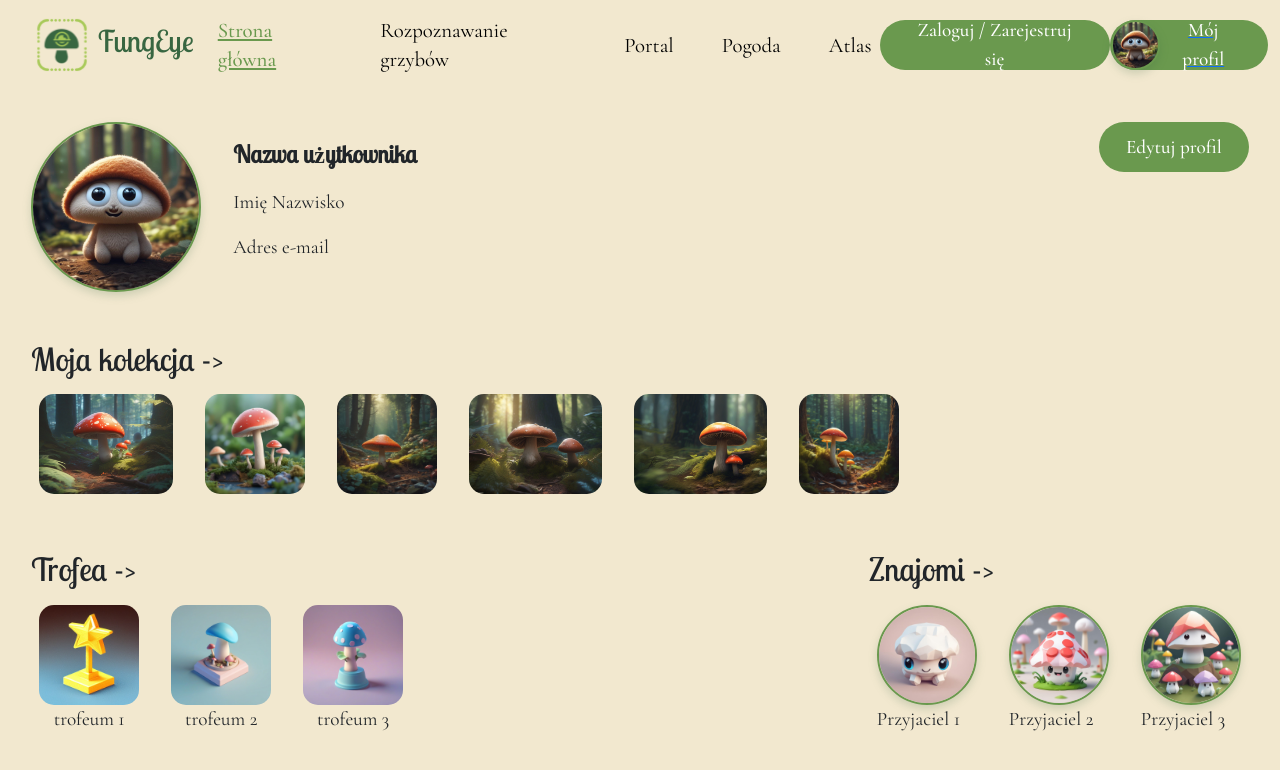
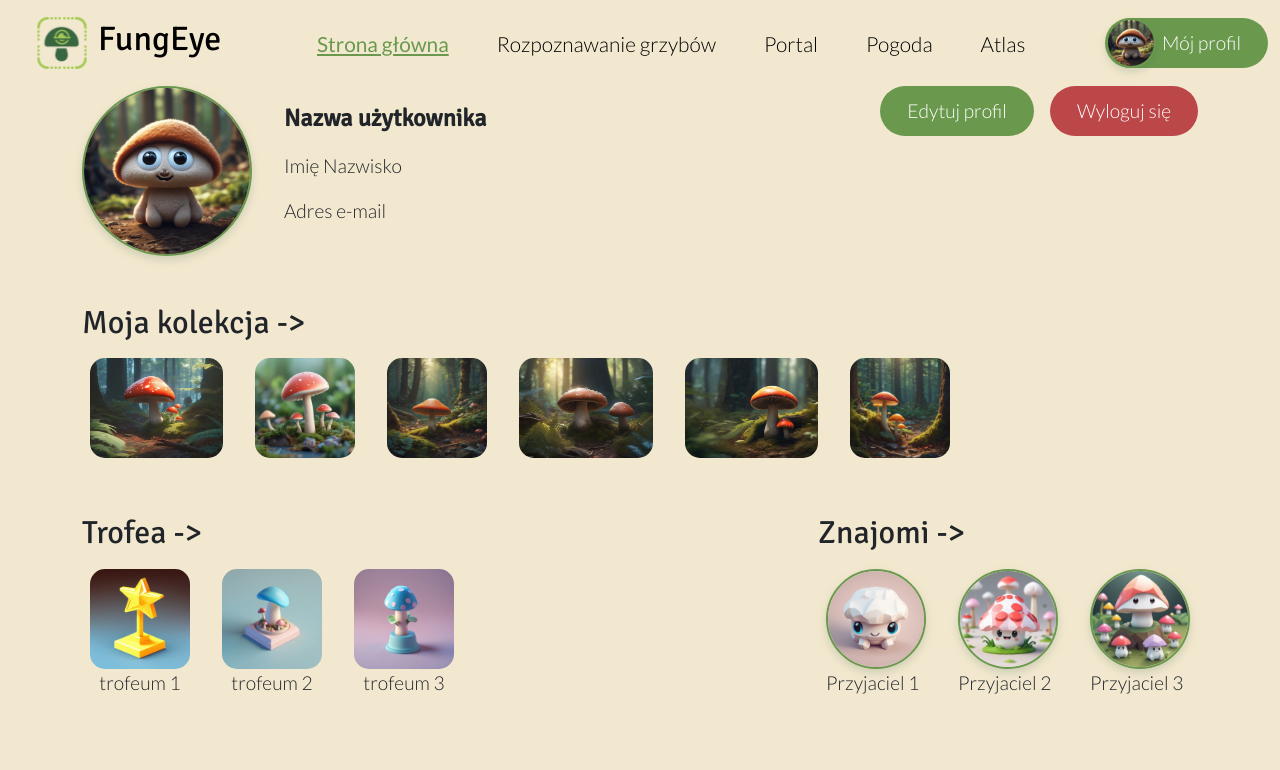
Before and after one commit to Bakkonrad/FungEye, a Vue app in the folder FungEyeApp/: page /my-profile in a window 1280 px wide. Shown: the top 770 px of the page. Built offline with nearby package versions, Linux system fonts and the light colour scheme.

Commit message:
added logout button to myProfile, changed fonts to sans serif

```diff
--- a/FungEyeApp/package.json
+++ b/FungEyeApp/package.json
@@ -9,8 +9,11 @@
     "preview": "vite preview"
   },
   "dependencies": {
+    "@fontsource/acme": "^5.0.19",
     "@fontsource/cormorant-garamond": "^5.0.13",
+    "@fontsource/lato": "^5.0.21",
     "@fontsource/lobster-two": "^5.0.19",
+    "@fontsource/signika": "^5.0.20",
     "bootstrap": "^5.3.3",
     "vue": "^3.4.21",
     "vue-router": "^4.3.0"
--- a/FungEyeApp/src/App.vue
+++ b/FungEyeApp/src/App.vue
@@ -1,10 +1,9 @@
 <script setup>
 import { RouterLink, RouterView } from "vue-router";
 
-import "@fontsource/cormorant-garamond";
-import "@fontsource/cormorant-garamond/500.css";
-import "@fontsource/cormorant-garamond/600.css";
-import "@fontsource/lobster-two";
+import "@fontsource/signika";
+import "@fontsource/lato";
+import "@fontsource/lato/300.css";
 </script>
 
 <script>
@@ -27,7 +26,7 @@ export default {
 /* body */
 body {
   background-color: #f2e8cf !important;
-  font-family: "Cormorant Garamond";
+  font-family: "Lato";
   /* zmienne css, przykładowe użycie: color: var(--dark-green); */
   --dark-green: #386641;
   --green: #6a994e;
@@ -38,27 +37,33 @@ body {
 
 /* fonts */
 h1 {
-  font-family: "Lobster Two";
+  font-family: "Signika";
   font-size: 3em;
 }
 
 h2 {
-  font-family: "Lobster Two";
+  font-family: "Signika";
   font-size: 2em;
 }
 
 h3 {
-  font-family: "Lobster Two";
+  font-family: "Signika";
   font-size: 1.5em;
 }
 
 p {
-  font-family: "Cormorant Garamond";
+  font-family: "Lato";
+  font-weight: 300;
   font-size: 1.2em;
 }
 
+ul {
+  font-family: "Lato";
+  font-weight: 300;
+}
+
 /* buttons */
-.fungeye-default-button {
+.fungeye-default-button, .fungeye-red-button {
   display: flex;
   flex-direction: row;
   justify-content: center;
@@ -73,8 +78,9 @@ p {
   color: white;
   border-radius: 35px;
 
-  font-family: "Cormorant Garamond";
-  font-weight: 500;
+  /* font-family: "Cormorant Garamond"; */
+  font-family: "Lato";
+  font-weight: 300;
   font-size: 1.2em;
   height: 50px;
 }
@@ -88,6 +94,29 @@ p {
 .fungeye-default-button:active,
 .fungeye-default-button:active:focus {
   background: var(--dark-green);
+  color: white;
+  font-weight: 600;
+}
+
+.fungeye-default-button:disabled {
+  background: var(--light-green);
+  color: white;
+}
+
+.fungeye-red-button {
+  background: var(--red);
+  color: white;
+}
+
+.fungeye-red-button:hover {
+  background: #712b2c;
+  color: white;
+}
+
+.fungeye-red-button:focus,
+.fungeye-red-button:active,
+.fungeye-red-button:active:focus {
+  background: #712b2c;
   color: white;
   font-weight: 600;
 }
--- a/FungEyeApp/src/components/Footer.vue
+++ b/FungEyeApp/src/components/Footer.vue
@@ -14,7 +14,7 @@
 
   <style>
   .footer {
-    border-top: 1px solid #386641;
+    border-top: 1px solid;
     padding: 1px 0;
     text-align: center;
     font-size: 14px;
@@ -30,6 +30,8 @@
   }
 
   .copyright {
+    font-family: "Lato";
+    font-weight: 300;
     float: left;
   }
   </style>
--- a/FungEyeApp/src/components/Logo.vue
+++ b/FungEyeApp/src/components/Logo.vue
@@ -25,9 +25,10 @@ export default {
 }
 
 #logo-text {
-    font-family: "Lobster Two";
-    font-size: 1.5em;
-    color: var(--dark-green);
+    /* font-family: "Lobster Two"; */
+    font-family: "Signika";
+    font-size: 1.7em;
+    /* color: var(--dark-green); */
 }
 
 </style>
--- a/FungEyeApp/src/components/Navbar.vue
+++ b/FungEyeApp/src/components/Navbar.vue
@@ -32,8 +32,8 @@
           </li>
         </ul>
     </div>
-    <RouterLink to="/log-in" class="btn fungeye-default-button" id="logInButton">Zaloguj / Zarejestruj się</RouterLink>
-    <RouterLink to="/my-profile"><MyProfileButton /></RouterLink>
+    <RouterLink to="/log-in" class="btn fungeye-default-button" id="logInButton" v-if="!loggedIn">Zaloguj / Zarejestruj się</RouterLink>
+    <RouterLink to="/my-profile" id="myProfileButton" v-else><MyProfileButton /></RouterLink>
     </div>
   </nav>
 </template>
@@ -49,6 +49,11 @@ export default {
     Logo,
     MyProfileButton,
   },
+  data() {
+    return {
+      loggedIn: true,
+    }
+  }
 };
 </script>
 
@@ -69,7 +74,8 @@ export default {
 }
 
 .nav-link {
-  font-family: "Cormorant Garamond";
+  /* font-family: "Cormorant Garamond"; */
+  font-family: "Lato";
   font-style: normal;
   font-size: 1.3em;
   line-height: 29px;
@@ -88,4 +94,8 @@ export default {
     height: 50px;
 }
 
+#myProfileButton {
+  text-decoration: none;
+}
+
 </style>
--- a/FungEyeApp/src/views/HomeView.vue
+++ b/FungEyeApp/src/views/HomeView.vue
@@ -117,7 +117,7 @@ export default {
 }
 
 .header p1 {
-
+  font-family: "Lato";
   margin-top: 20px;
 }
 
@@ -157,6 +157,8 @@ export default {
 }
 
 .main p1 {
+  font-family: "Lato";
+  font-weight: 300;
   font-size: 30px;
   margin-bottom: 30px;
 }
--- a/FungEyeApp/src/views/MyProfileView.vue
+++ b/FungEyeApp/src/views/MyProfileView.vue
@@ -1,7 +1,7 @@
 <template>
   <div>
     <Navbar />
-    <div class="container">
+    <div class="container-md">
       <div id="user-info">
         <div class="left-side">
           <ProfileImage :imgSrc="imgSrc" width="170" height="170" />
@@ -11,9 +11,14 @@
             <p id="email">{{ email }}</p>
           </div>
         </div>
-        <button type="button" class="btn fungeye-default-button">
-          Edytuj profil
-        </button>
+        <div class="buttons">
+          <button @click="editProfile" type="button" class="btn fungeye-default-button">
+            Edytuj profil
+          </button>
+          <button @click="logOut" type="button" class="btn fungeye-red-button">
+            Wyloguj się
+          </button>
+        </div>
       </div>
       <div class="collection">
         <h2>Moja kolekcja -></h2>
@@ -104,7 +109,16 @@ export default {
       ],
     };
   },
+  methods: {
+    editProfile() {
+      alert("Edytuj profil");
+    },
+    logOut() {
+      alert("Wyloguj się");
+    },
+  }
 };
+
 </script>
 
 <style scoped>
@@ -117,6 +131,12 @@ export default {
   flex-direction: row;
   align-items: center;
   gap: 2em;
+}
+
+.buttons {
+  display: flex;
+  flex-direction: row;
+  gap: 1em;
 }
 
 #user-info {
@@ -133,7 +153,8 @@ export default {
 #login {
   font-size: 1.5em;
   font-weight: 700;
-  font-family: "Lobster Two";
+  /* font-family: "Lobster Two"; */
+  font-family: "Signika";
 }
 
 .collection {
@@ -163,6 +184,4 @@ export default {
   align-items: center;
   justify-content: center;
 }
-
-
 </style>
```
Also changed, not shown: 1 other file (tests, documents, lock files or other folders).
